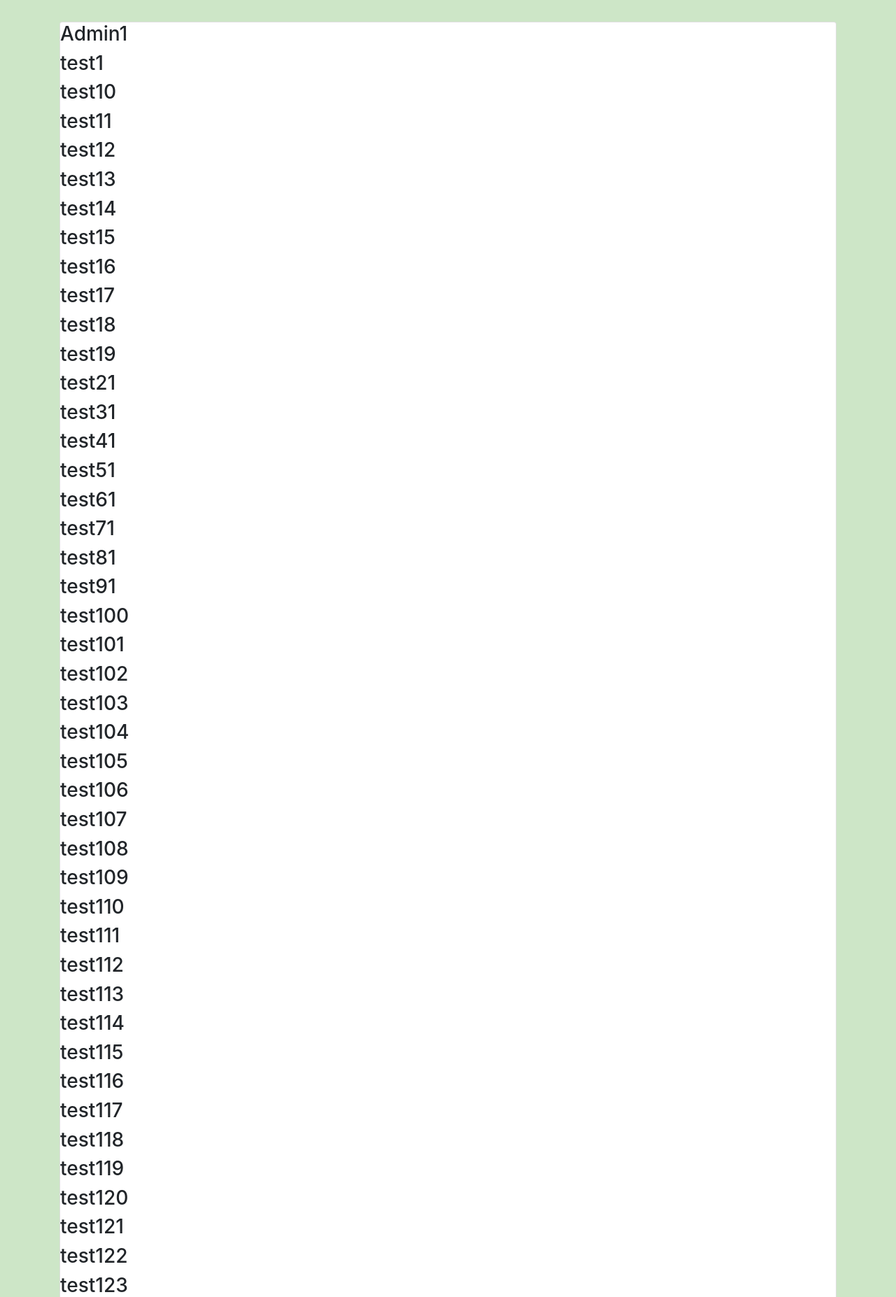
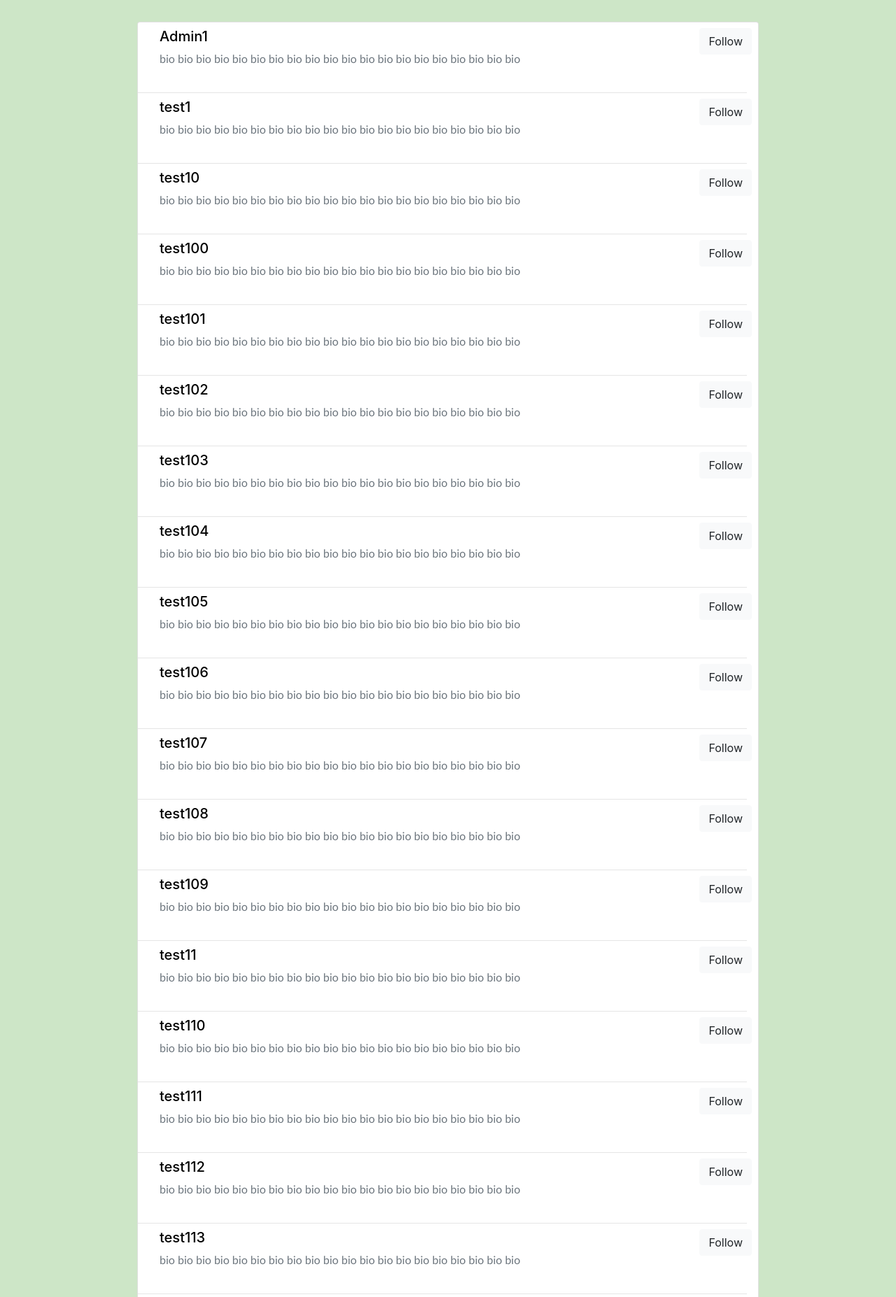
Before and after one commit to vhodgins/TaskManager, a Flask app: page /search/1 in a window 1280 px wide. Shown: the part 69-1923 px from the top of the page at 70% size. Run offline with Flask 2, Linux system fonts and the light colour scheme; a user stored in the database is signed in; data comes from the database, SQL or seed files in the repository; both versions use the stored data as it was after the commit; some libraries are stand-ins or nearby versions.

Commit message:
followers

```diff
--- a/mainapp/models.py
+++ b/mainapp/models.py
@@ -29,7 +29,7 @@
     friend_id = db.Column(db.Integer)
 
     def __repr__(self):
-        return f"User('{self.friend.username}')"
+        return f"User('{self.friend_id}')"
 
 
 
--- a/mainapp/routes.py
+++ b/mainapp/routes.py
@@ -1,5 +1,5 @@
 #package folder, database classes
-from mainapp.models import User, Post, Comment, Likes, Dislikes
+from mainapp.models import *
 #flask functions
 from flask import escape, render_template, request, url_for, flash, redirect, abort, jsonify
 #package folder, Forms
@@ -180,7 +180,12 @@
 @app.route('/search/<field_query>', methods=['GET', 'POST'])
 def search(field_query):
     accounts = User.query.filter(User.username.contains(str(field_query))).all()
-    return render_template('search.html', accounts = accounts)
+    accounts = sorted(accounts, key=lambda user: user.username)
+    if current_user.is_authenticated:
+        friends = [friend.friend_id for friend in current_user.friends]
+    else:
+        friends = []
+    return render_template('search.html', accounts = accounts, friends= friends)
 
 
 @app.route('/upvote', methods=['GET','POST'])
@@ -235,10 +240,10 @@
         task.content = 'Completed'
         db.session.commit()
         return jsonify({'result' : 'success', 'Content' : 'Completed', 'button_img' :url_for('static', filename='assets/x.png')})
-    else:
+    '''else:
         task.content = ''
         db.session.commit()
-        return jsonify({'result' : 'success', 'Content' : '', 'button_img' : url_for('static', filename='assets/check.png') })
+        return jsonify({'result' : 'success', 'Content' : '', 'button_img' : url_for('static', filename='assets/check.png') })'''
 
 
 
@@ -280,6 +285,12 @@
 @app.route('/delete_post', methods=["GET", "POST"])
 def delete_post():
     id = list(map(int, re.findall(r'\d+', request.form['id'])))[0]
+    print(id)
+    comments = Comment.query.filter_by(post=Post.query.filter_by(id=id).first().id).all()
+    if comments:
+        for comment in comments:
+            db.session.delete(comment)
+    db.session.commit()
     db.session.delete(Post.query.filter_by(id=id).first())
     db.session.commit()
     return jsonify({'result' : 'success'})
@@ -292,3 +303,17 @@
     db.session.add(c)
     db.session.commit()
     return jsonify({'result' : 'success'})
+
+
+@app.route('/add_friend', methods=['GET', 'POST'])
+def add_friend():
+    print(request.form['id'])
+    print([friend.friend_id for friend in current_user.friends])
+    if int(request.form['id']) in [friend.friend_id for friend in current_user.friends]:
+            f = Friends.query.filter_by(user_id=current_user.id , friend_id = int(request.form['id'])).first()
+            db.session.delete(f)
+    else:
+        f = Friends(user_id = current_user.id , friend_id = request.form['id'])
+        db.session.add(f)
+    db.session.commit()
+    return jsonify({'result' : 'success'})
--- a/mainapp/static/scripts/search.js
+++ b/mainapp/static/scripts/search.js
@@ -1,12 +1,37 @@
 $(document).ready(function(){
 
   $('#searchbar').submit(function(e){
+    if ($('#searchfield').val() != '') {
     q = 'http://localhost:5000/search/' + $('#searchfield').val();
     document.location.href = q ;
     e.preventDefault();
+  }
 
   });
 
+  $('.followbtn').on('click', function(e){
+
+    id = $(this).attr('userid');
+    if ($(this).html() == 'Follow') {
+      $(this).html('Unfollow');
+    }
+    else {
+      $(this).html('Follow')
+    }
 
 
+    req = $.ajax({
+      url : '/add_friend',
+      type : 'POST',
+      data : {id : id}
+    });
+
+    req.done(function() {
+
+    })
+
+    e.preventDefault();
+
+  })
+
 })
--- a/mainapp/static/scripts/settings.js
+++ b/mainapp/static/scripts/settings.js
@@ -32,12 +32,12 @@
       edit.className = ("btn btn-sm btn-outline-info edit edit" + id);
       edit.id = (id + 'edit');
       document.getElementById(id).appendChild(settings);
-      document.getElementById(id).appendChild(edit);
+      //document.getElementById(id).appendChild(edit);
     }
   }
   );
 
-  $(document).on('click', 'a.deletebutton', function(event){
+  $(document).on('click', '.deletebutton', function(event){
     var task_id =$(this).attr("id");
     req = $.ajax({
       url : '/delete_post',
--- a/mainapp/static/stylesheets/home.css
+++ b/mainapp/static/stylesheets/home.css
@@ -102,6 +102,12 @@
   }
 
 
+  @media (max-width:990px) {
+    #searchfield {
+      margin-left:-3vw;
+    }
+  }
+
 @media (max-width: 1800px ) {
 #mytaskslist {
   top: 155px;
@@ -178,7 +184,8 @@
 
 
 #searchfield {
-  width: 50vw;
+  width: 200px;
+  margin:auto;
 }
 #searchbar {
   margin-top:-5px;
@@ -201,6 +208,8 @@
 }
 
 }
+
+
 
 
 .searching {
@@ -230,3 +239,99 @@
     }
 
   }
+
+@media (max-width:376px) {
+  nav {
+    height:60px;
+  }
+  nav div a h4 {
+    margin-top: -5px;
+    margin-left: -10px;
+  }
+  #searchbar {
+    width: 60vw;
+  }
+  #searchfield {
+    height:35px;
+  }
+  nav div div a h6 {
+    float:left;
+    margin-top:-20px;
+    margin-left:10px;
+  }
+}
+
+html, body {
+max-width: 100%;
+overflow-x: hidden;
+
+}
+
+::-webkit-scrollbar {
+width: 4px;
+}
+::-webkit-scrollbar-track {
+background: #f1f1f1;
+}
+
+/* Handle */
+::-webkit-scrollbar-thumb {
+background: #888;
+}
+
+/* Handle on hover */
+::-webkit-scrollbar-thumb:hover {
+background: #555;
+}
+
+
+
+#loginbox {
+    margin-top: 100px;
+  }
+
+
+  body{
+    height: 100vh;
+    background: rgba(46, 154, 24, 0.24) ;
+  }
+  .navbar-right {
+    margin-right: 0px;
+  }
+
+
+  nav div div div {
+    text-align: center;
+  }
+
+  .updatebutton {
+
+
+    position: absolute;
+    top: 5px;
+
+
+  }
+
+  .settings {
+
+      -webkit-transform: translate(-50%,-50%);
+      transform: translate(-50%,20%);
+      position: absolute;
+      bottom: 10px;
+      left: 20px;
+
+
+  }
+
+  p {
+    font-family: "Gill Sans MT", sans-serif;
+    font-weight: 200;
+  }
+
+  .task-title {
+    font-size: 12pt;
+  }
+  .task-author {
+    font-size: 14pt;
+  }
--- a/mainapp/templates/layout.html
+++ b/mainapp/templates/layout.html
@@ -8,80 +8,6 @@
     <link rel="stylesheet" href="https://maxcdn.bootstrapcdn.com/bootstrap/4.0.0/css/bootstrap.min.css" integrity="sha384-Gn5384xqQ1aoWXA+058RXPxPg6fy4IWvTNh0E263XmFcJlSAwiGgFAW/dAiS6JXm" crossorigin="anonymous">
     <link rel="stylesheet" href="{{url_for('static', filename='stylesheets/home.css')}}">
     <style media="screen">
-    html, body {
-    max-width: 100%;
-    overflow-x: hidden;
-
-}
-
-::-webkit-scrollbar {
-  width: 4px;
-}
-::-webkit-scrollbar-track {
-background: #f1f1f1;
-}
-
-/* Handle */
-::-webkit-scrollbar-thumb {
-background: #888;
-}
-
-/* Handle on hover */
-::-webkit-scrollbar-thumb:hover {
-background: #555;
-}
-
-
-
-    #loginbox {
-        margin-top: 100px;
-      }
-
-
-      body{
-        height: 100vh;
-        background: rgba(46, 154, 24, 0.24) ;
-      }
-      .navbar-right {
-        margin-right: 0px;
-      }
-
-
-      nav div div div {
-        text-align: center;
-      }
-
-      .updatebutton {
-
-
-        position: absolute;
-        top: 5px;
-
-
-      }
-
-      .settings {
-
-          -webkit-transform: translate(-50%,-50%);
-          transform: translate(-50%,20%);
-          position: absolute;
-          bottom: 10px;
-          left: 20px;
-
-
-      }
-
-      p {
-        font-family: "Gill Sans MT", sans-serif;
-        font-weight: 200;
-      }
-
-      .task-title {
-        font-size: 12pt;
-      }
-      .task-author {
-        font-size: 14pt;
-      }
 
 
 
--- a/mainapp/templates/search.html
+++ b/mainapp/templates/search.html
@@ -2,15 +2,75 @@
 
 {% block content %}
 
-<div class="container" style="margin-top:100px">
 
-  <div class="card">
+<style>
+
+.search-page-account {
+
+}
+
+.search-page-account h5 a {
+  text-decoration:none;
+  color:black;
+}
+
+#searchwidth {
+  width:80%;
+}
+
+@media (max-width:768px) {
+  html {
+    font-size: 11pt;
+  }
+  section div div div p {
+    font-size:8pt;
+  }
+}
+</style>
+
+
+
+<div class="container" style=" margin-top:100px">
+  {% if not accounts %}
+  <h5 style='text-align:center;'><i>Sorry! We couldn't find anyone with that name</i></h5>
+  {% endif %}
+  <div class="card" id="searchwidth" style=" margin:auto;">
+
+
 
 
 {% for account in accounts %}
-<h3>{{account.username}}</h3>
+
+<section style="">
+  <div class=" mr-3 search-page-account mt-1 ">
+      <div class="row ml-3 mt-2 ">
+        <div class="col">
+              <h5><a href="{{url_for('account' , account_id=account.id)}}"> {{account.username}}</a></h5>
+        <p style="" class="  text-muted">bio bio bio bio bio bio bio bio bio bio bio bio bio bio bio bio bio bio bio bio</p>
+      </div>
+
+
+
+      <div style="">
+        {% if current_user.is_authenticated %}
+        {% if account.id in friends %}
+        <a href="#"  userid='{{account.id}}' class="followbtn mr-2 btn btn-light">Unfollow</a>
+        {% else %}
+        <a href="#"  userid='{{account.id}}' class="followbtn mr-2 btn btn-light">Follow</a>
+        {% endif %}
+        {% endif %}
+      </div>
+    </div>
+    {% if accounts %}
+    <hr style="margin-bottom:0px; margin-top:20px">
+    {% endif %}
+
+  </div>
+
+</section>
 
 {% endfor %}
+
 </div>
 </div>
 
--- a/run.py
+++ b/run.py
@@ -2,3 +2,5 @@
 
 if __name__ == '__main__':
     app.run(debug=True)
+
+    #, host='192.168.0.118'
```
Also changed, not shown: mainapp/extra/site.db (added), mainapp/site.db.
